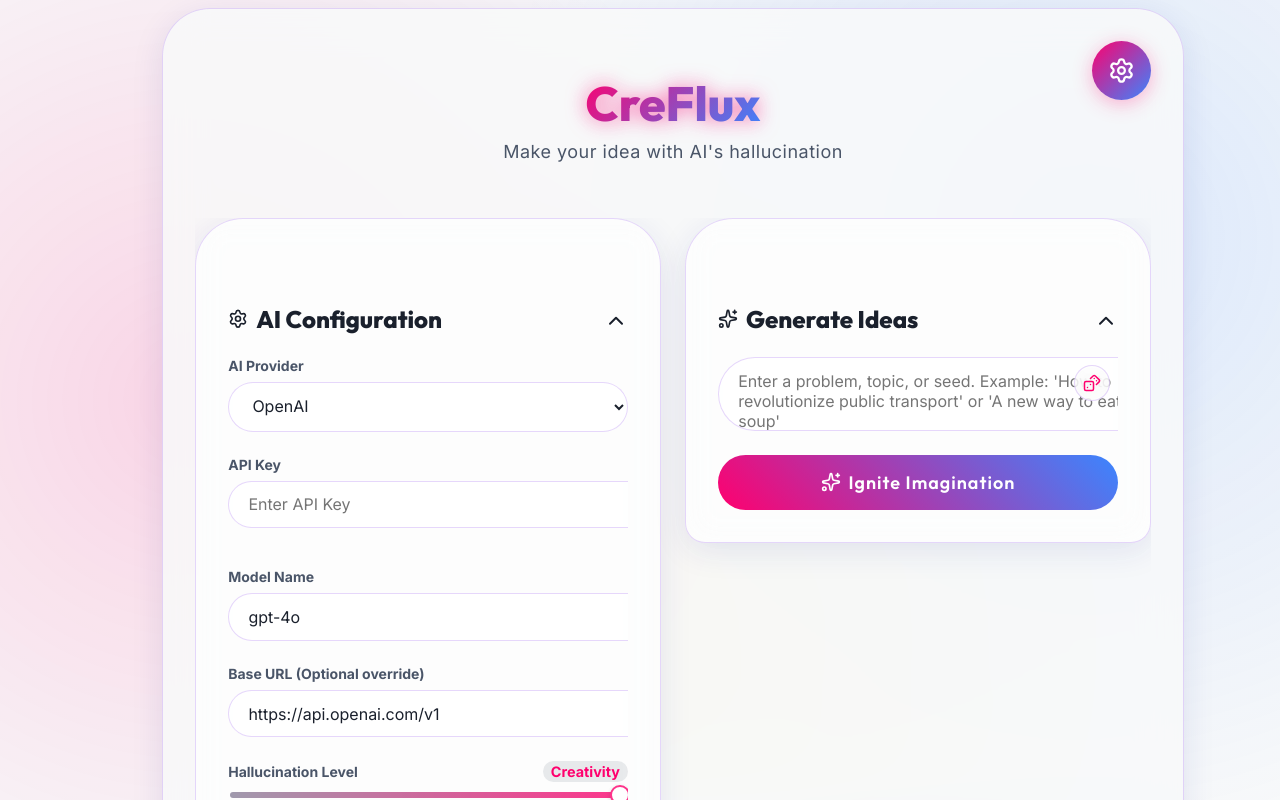
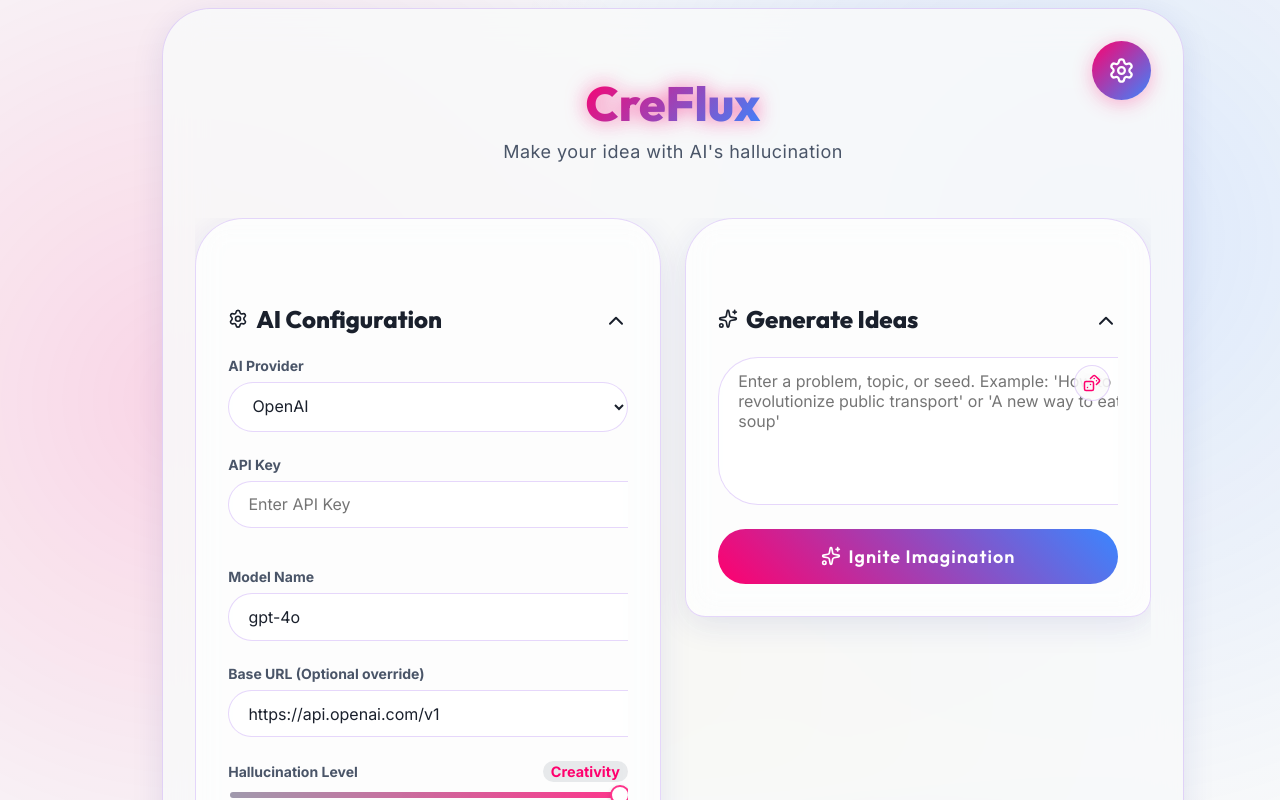
Before and after one commit to boriisyun-stack/CreFlux, a React (Vite) app: page / in a window 1280 px wide. Shown: the top 800 px of the page. Built offline with nearby package versions, Linux system fonts and the light colour scheme.

Commit message:
style: revert textarea height and enforce strictly equal panel widths (1fr 1fr)

```diff
--- a/src/App.jsx
+++ b/src/App.jsx
@@ -163,7 +163,7 @@ const GlassPanel = styled('section', {
 
 const PanelsSplit = styled('div', {
   display: 'grid',
-  gridTemplateColumns: 'minmax(0, 1fr) minmax(0, 1fr)',
+  gridTemplateColumns: '1fr 1fr',
   gap: '$4',
   alignItems: 'start', // Prevent stretching of items
   width: '100%',
@@ -214,7 +214,7 @@ const Select = styled('select', inputShared);
 const Textarea = styled('textarea', {
   ...inputShared,
   resize: 'vertical',
-  minHeight: '46px', // Matches the height of the single-line Input/Select components
+  minHeight: '120px',
   borderRadius: '$6',
   paddingRight: '3.5rem', // More space for the dice button
 });
```
